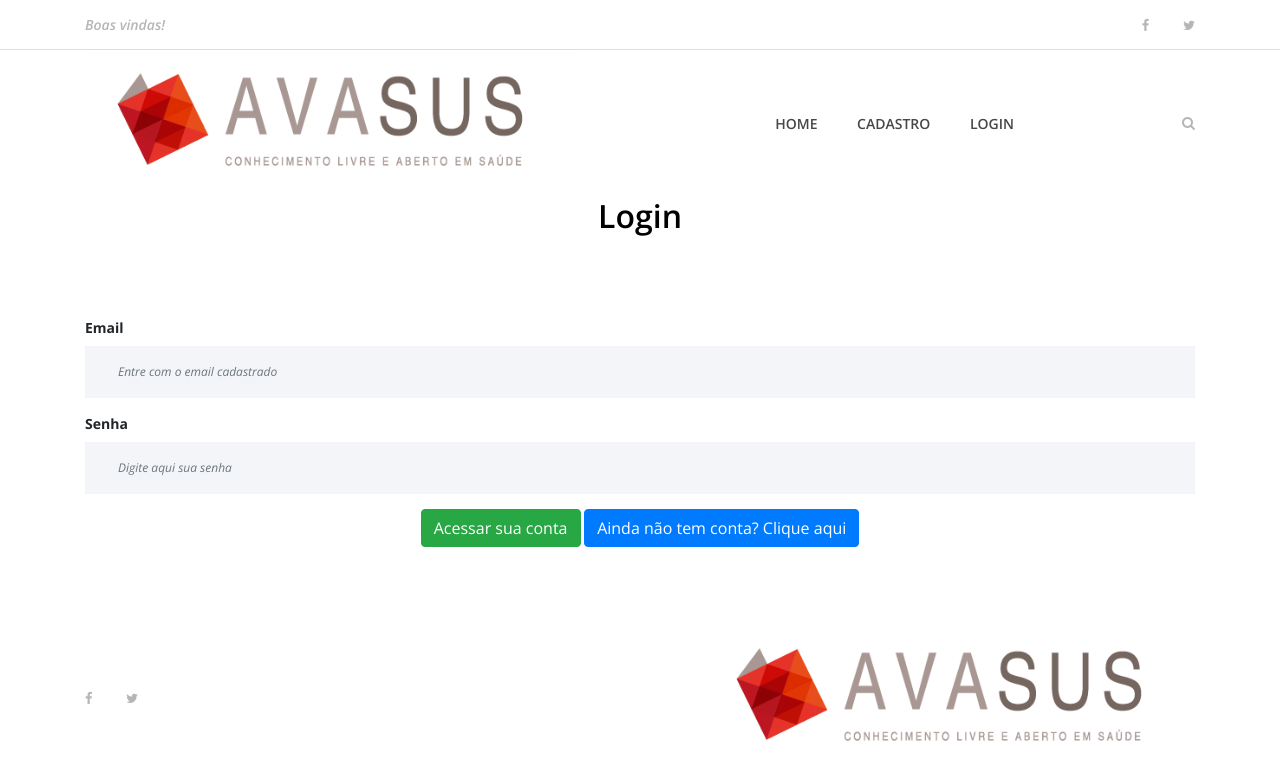
After one commit to mavicmiranda/Projects, a Django app: page /usuario/login in a window 1280 px wide. The commit adds this page. Shown: the top 780 px of the page. Run offline with Django 4.2, Linux system fonts and the light colour scheme; some libraries are stand-ins or nearby versions.

Commit message:
commit-5

```diff
--- a/ProjetoLais/settings.py
+++ b/ProjetoLais/settings.py
@@ -34,6 +34,7 @@ ALLOWED_HOSTS = []
 INSTALLED_APPS = [
     'usuario',
     'avasus',
+    'cpf_field',
     'django.contrib.admin',
     'django.contrib.auth',
     'django.contrib.contenttypes',
@@ -57,7 +58,7 @@ ROOT_URLCONF = 'ProjetoLais.urls'
 TEMPLATES = [
     {
         'BACKEND': 'django.template.backends.django.DjangoTemplates',
-        'DIRS': [os.path.join(BASE_DIR,'avasus','templates')],
+        'DIRS': [os.path.join(BASE_DIR,'templates')],
         'APP_DIRS': True,
         'OPTIONS': {
             'context_processors': [
--- a/ProjetoLais/urls.py
+++ b/ProjetoLais/urls.py
@@ -9,5 +9,6 @@ from django.conf.urls.static import static
 
 urlpatterns = [
     path('', include('avasus.urls')),
+      path('usuario/', include('usuario.urls')),
     path('admin/', admin.site.urls),
 ]+ static(settings.MEDIA_URL, document_root=settings.MEDIA_ROOT)
--- a/avasus/templates/partials/_home.html
+++ b/templates/partials/_home.html
@@ -58,6 +58,8 @@
                         <div class="classynav">
                             <ul>
                                 <li><a href="{% url 'index' %}">Home</a></li>
+                                <li><a href="{% url 'cadastro' %}">Cadastro</a></li>
+                                <li><a href="{% url 'login' %}">Login</a></li>
                             </ul>
 
                             <!-- Formulario de busca -->
--- /dev/null
+++ b/templates/usuarios/dashboard.html
@@ -0,0 +1 @@
+<h1>Dasboard</h1>
--- /dev/null
+++ b/templates/usuarios/login.html
@@ -0,0 +1,58 @@
+{% extends 'base.html' %}
+{% load static %}
+{% block content %}
+<!-- Preloader -->
+<div id="preloader">
+    <i class="circle-preloader"></i>
+    <img src="{% static 'img/core-img/pizza.png' %}" alt="">
+</div>
+
+{% include 'partials/_busca.html' %}
+
+{% include 'partials/_home.html' %}
+
+<!-- ##### Contact Form Area Start ##### -->
+<div class="contact-area section-padding-0-80">
+    <div class="container">
+        <div class="row">
+            <div class="col-12">
+                <div class="section-heading">
+                    <h2>Login</h2>
+                </div>
+            </div>
+        </div>
+        <div class="row">
+            <div class="col-12">
+                <div class="contact-form-area">
+                    <form action="{% url 'login' %}" method="POST">
+                        {% csrf_token %}
+                        <div class="row">
+                            <div class="col-12 col-lg-12">
+                            <label for="email"><b>Email</b></label>
+                                <input type="text" id="email" class="form-control" name="email" placeholder="Entre com o email cadastrado">
+                            </div>
+                                <div class="col-12 col-lg-12">
+                                <label for="senha"><b>Senha</b></label>
+                                <input id="senha" type="password" class="form-control" name="senha" placeholder="Digite aqui sua senha">
+                            </div>
+                            <div class="col-12 text-center">
+                                <button class="btn btn-success" type="submit">Acessar sua conta</button>
+                                <button type="button" class="btn btn-primary" onclick="exibirCriarConta()">Ainda não tem conta? Clique aqui</button>
+                            </div>
+                        </div>
+                    </form>
+                </div>
+            </div>
+        </div>
+    </div>
+</div>
+
+<script>
+function exibirCriarConta()
+{
+     location.href = "{% url 'cadastro' %}";
+}
+</script>
+
+{% include 'partials/_footer.html' %}
+{% endblock %}
--- a/usuario/models.py
+++ b/usuario/models.py
@@ -1,6 +1,7 @@
 from django.db import models
+from cpf_field.models import CPFField
 
 class Usuario(models.Model):
     nome = models.CharField(max_length=200)
-    CPF = models.IntegerField()
+    CPF = CPFField('CPF', max_length=14)
     email = models.CharField(max_length=200)
--- /dev/null
+++ b/usuario/urls.py
@@ -0,0 +1,10 @@
+from django.urls import path
+
+from . import views
+
+urlpatterns = [
+    path('cadastro', views.cadastro, name='cadastro'),
+    path('login', views.login, name='login'),
+    path('dashboard', views.dashboard, name='dashboard'),
+    path('logout', views.logout, name='logout'),
+]
--- a/usuario/views.py
+++ b/usuario/views.py
@@ -1,3 +1,60 @@
 from django.shortcuts import render
 
-# Create your views here.
+from django.shortcuts import render, redirect
+
+from django.contrib.auth.models import User
+
+from cpf_field.models import CPFField
+
+from django.contrib import auth
+
+def cadastro(request):
+    if request.method == 'POST':
+        nome = request.POST['nome']
+        CPF = request.POST['CPF']
+        idade = request.POST['idade']
+        email = request.POST['email']
+        senha = request.POST['password']
+        senha2 = request.POST['password2']
+        if not nome.strip():
+            print('O campo nome não pode ficar em branco')
+            return redirect('cadastro')
+        if not email.strip():
+            print('O campo email não pode ficar em branco')
+            return redirect('cadastro')
+        if senha != senha2:
+            print('As senhas não são iguais')
+            return redirect('cadastro')
+        if User.objects.filter(email=email).exists():
+            print('Usuário já cadastrado')
+            return redirect('cadastro')
+        if not CPF.strip():
+            print('O campo CPF não pode ficar em branco')
+            return redirect('cadastro')
+        if not idade.strip():
+            print('O campo CPF não pode ficar em branco')
+            return redirect('cadastro')
+        user = User.objects.create_user(username=nome, email=email, password=senha)
+        user.save()
+        print('Usuário cadastrado com sucesso')
+        return redirect('login')
+    else:
+        return render(request,'usuarios/cadastro.html')
+
+
+def login(request):
+    if request.method == 'POST':
+        email = request.POST['email']
+        senha = request.POST['senha']
+        if email == "" or senha == "":
+            print('Os campos email e senha não podem ficar em branco')
+            return redirect('login')
+            print(email, senha)
+        return redirect('dashboard')
+    return render(request, 'usuarios/login.html')
+
+def logout(request):
+        pass
+
+def dashboard(request):
+    return render(request, 'usuarios/dashboard.html')
```
Also changed, not shown: templates/usuarios/cadastro.html (added, +66 -0 lines), templates/avasus.html (renamed from avasus/templates/avasus.html), templates/base.html (renamed from avasus/templates/base.html), templates/buscar.html (renamed from avasus/templates/buscar.html), templates/index.html (renamed from avasus/templates/index.html), templates/partials/_busca.html (renamed from avasus/templates/partials/_busca.html), templates/partials/_footer.html (renamed from avasus/templates/partials/_footer.html), usuario/migrations/0002_alter_usuario_cpf.py (added).
